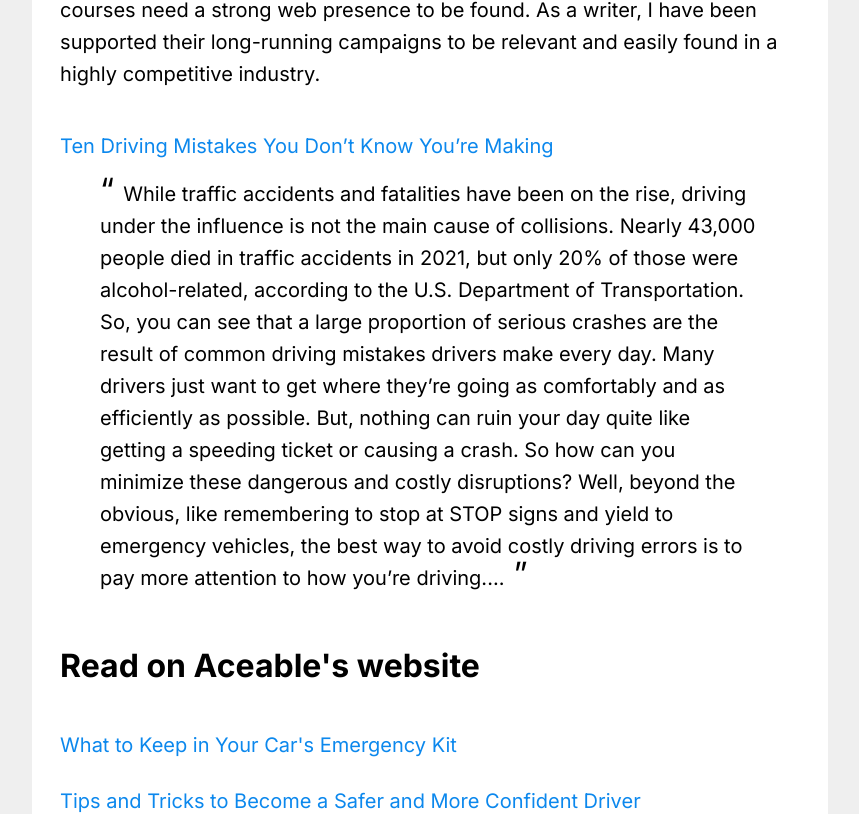
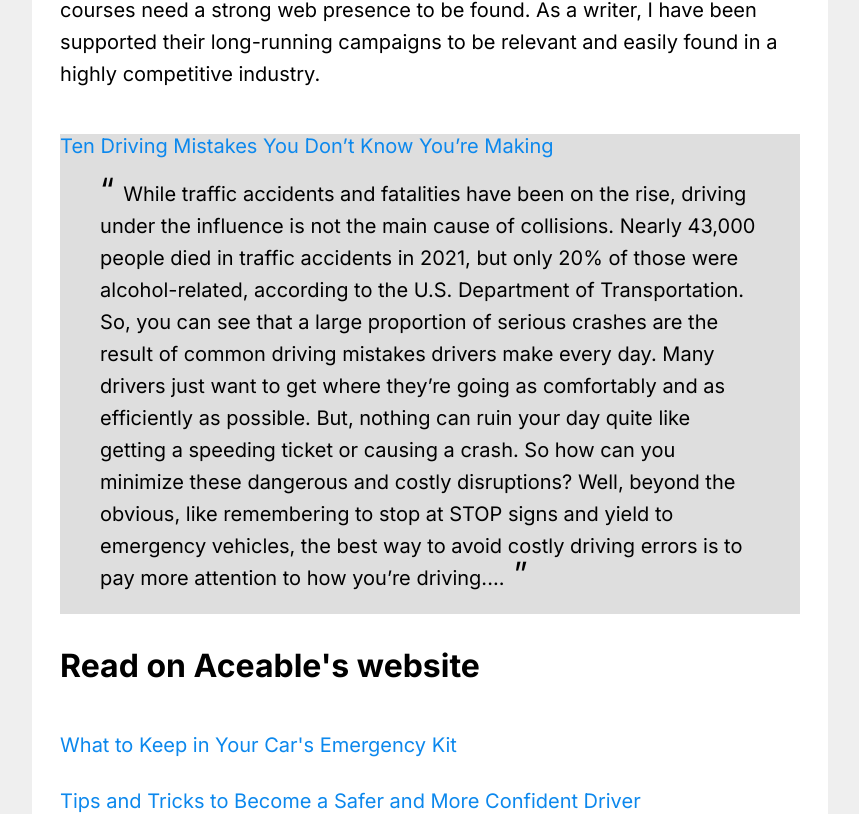
Before and after one commit to cml815/about-a, a React (Create React App) app: page /projects/Aceable in a window 1280 px wide. Shown: the part 680-1494 px from the top of the page, without its empty margins (249-1108 px from the left). Built offline with nearby package versions, Linux system fonts and the light colour scheme.

Commit message:
make quote container

```diff
--- a/src/components/Project.jsx
+++ b/src/components/Project.jsx
@@ -33,8 +33,10 @@ export function Project() {
             <h2>Campaign summary</h2>
             <p className={styles.textCol}>{project.snippet}</p>
           </div>
+          <div className={styles.excerptContainer}>
           <a href={project.url0} target="_blank">{project.title0}</a>
            <blockquote className="excerpt"><span className="xl">&#8220;&nbsp;</span>{project.excerpt}...<span className="xl">&nbsp;&#8221;</span></blockquote>
+          </div>
           <h3>Read on {project.company}'s website</h3>
           <div className={styles.urlList}>
             <a href={project.url1} target="_blank">{project.title1}</a>
--- a/src/components/Project.module.css
+++ b/src/components/Project.module.css
@@ -79,3 +79,7 @@ main {
   line-height: 2.0rem;
 
 }
+
+.excerptContainer {
+  background-color: #dedede;
+}
```
